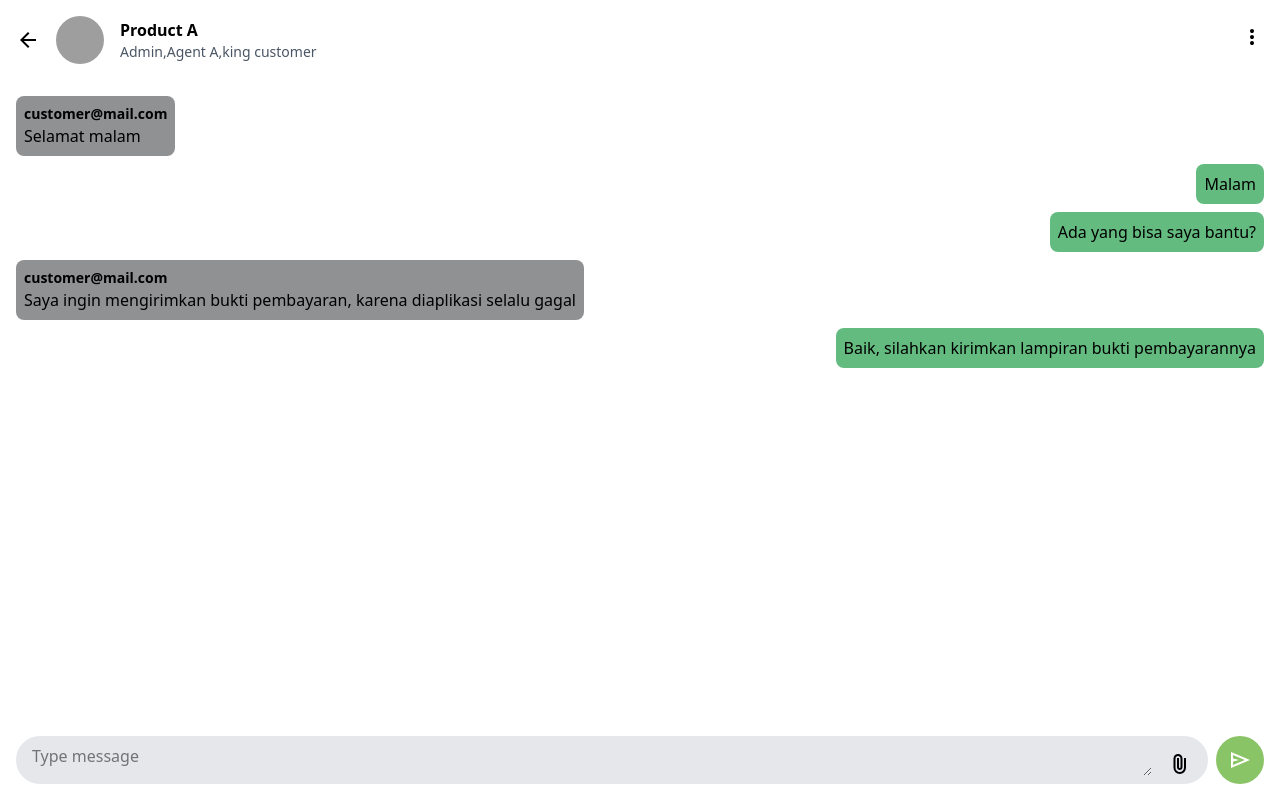
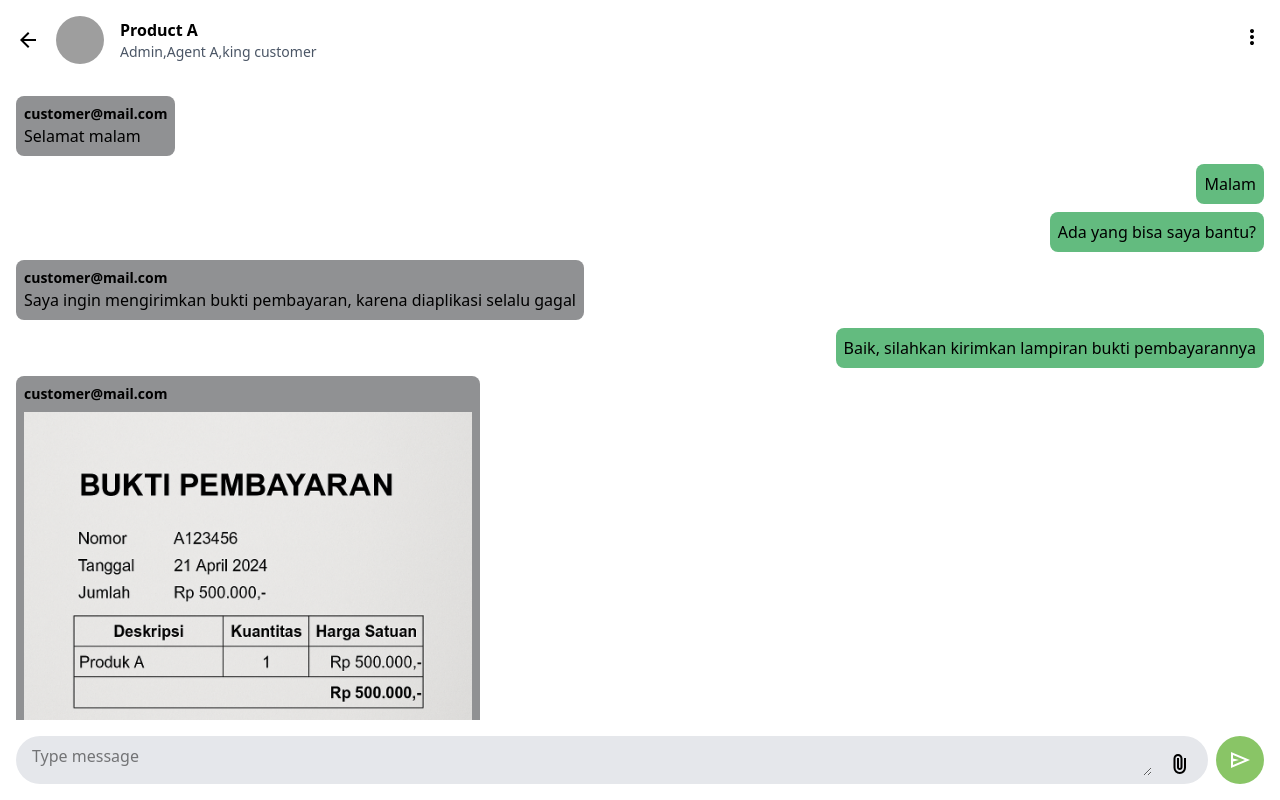
Before and after one commit to zakymzn/chat-room, a React (Vite) app: page /group/12456 in a window 1280 px wide. Built offline with nearby package versions, Linux system fonts and the light colour scheme; grey boxes are pictures that could not be loaded.

Commit message:
extend dummy json untuk menampilkan file gambar, video, atau pdf

```diff
--- a/src/components/RenderFile.tsx
+++ b/src/components/RenderFile.tsx
@@ -8,7 +8,7 @@ function RenderFile(file: UploadedFile) {
       <source src={file.url} type={file.type} />
     </video>;
   } else if (file.type === 'application/pdf') {
-    return <embed src={file.url} type="application/pdf" title="PDF Preview" className="h-64 w-full my-2" />;
+    return <embed src={file.url} type="application/pdf" title="PDF Preview" className="h-96 w-full my-2" />;
   } else {
     return <p>Unsupported file type</p>;
   }
--- /dev/null
+++ b/src/data/dummy_response_extended.json
@@ -0,0 +1,129 @@
+{
+  "results": [
+    {
+      "room": {
+        "name": "Product A",
+        "id": 12456,
+        "image_url": "https://picsum.photos/id/237/200/300",
+        "participant": [
+          {
+            "id": "admin@mail.com",
+            "name": "Admin",
+            "role": 0
+          },
+          {
+            "id": "agent@mail.com",
+            "name": "Agent A",
+            "role": 1
+          },
+          {
+            "id": "customer@mail.com",
+            "name": "king customer",
+            "role": 2
+          }
+        ]
+      },
+      "comments": [
+        {
+          "id": 885512,
+          "type": "text",
+          "message": "Selamat malam",
+          "sender": "customer@mail.com",
+          "file": []
+        },
+        {
+          "id": 885513,
+          "type": "text",
+          "message": "Malam",
+          "sender": "agent@mail.com",
+          "file": []
+        },
+        {
+          "id": 885514,
+          "type": "text",
+          "message": "Ada yang bisa saya bantu?",
+          "sender": "agent@mail.com",
+          "file": []
+        },
+        {
+          "id": 885515,
+          "type": "text",
+          "message": "Saya ingin mengirimkan bukti pembayaran, karena diaplikasi selalu gagal",
+          "sender": "customer@mail.com",
+          "file": []
+        },
+        {
+          "id": 885516,
+          "type": "text",
+          "message": "Baik, silahkan kirimkan lampiran bukti pembayarannya",
+          "sender": "agent@mail.com",
+          "file": []
+        },
+        {
+          "id": 885518,
+          "type": "text",
+          "message": "Ini bukti transfernya, saya transfer tadi siang.",
+          "sender": "customer@mail.com",
+          "file": [
+            {
+              "id": 995518,
+              "file": {
+                "name": "dummy_transfer_receipt.png",
+                "size": 9876,
+                "type": "image/png"
+              },
+              "url": "/src/assets/dummy_transfer_receipt.png",
+              "type": "image/png"
+            }
+          ]
+        },
+        {
+          "id": 885519,
+          "type": "text",
+          "message": "Baik, saya cek dulu ke bagian keuangan ya.",
+          "sender": "agent@mail.com",
+          "file": []
+        },
+        {
+          "id": 885520,
+          "type": "text",
+          "message": "Mohon ditunggu sebentar.",
+          "sender": "agent@mail.com",
+          "file": []
+        },
+        {
+          "id": 885521,
+          "type": "text",
+          "message": "Sudah kami terima pembayarannya. Berikut kami lampirkan invoice pembayaran sebagai bukti resmi.",
+          "sender": "agent@mail.com",
+          "file": [
+            {
+              "id": 995521,
+              "file": {
+                "name": "invoice_dummy.pdf",
+                "size": 9876,
+                "type": "application/pdf"
+              },
+              "url": "/src/assets/invoice_dummy.pdf",
+              "type": "application/pdf"
+            }
+          ]
+        },
+        {
+          "id": 885522,
+          "type": "text",
+          "message": "Wah, terima kasih banyak!",
+          "sender": "customer@mail.com",
+          "file": []
+        },
+        {
+          "id": 885523,
+          "type": "text",
+          "message": "Sama-sama, senang bisa membantu.",
+          "sender": "agent@mail.com",
+          "file": []
+        }
+      ]
+    }
+  ]
+}
--- a/src/pages/GroupChatPage.tsx
+++ b/src/pages/GroupChatPage.tsx
@@ -1,6 +1,6 @@
 import React, { useEffect, useState } from "react";
 import type { Datas, UploadedFile } from "../data/interfaces";
-import data from "../data/dummy_response.json";
+import data from "../data/dummy_response_extended.json";
 import { NavLink } from "react-router-dom";
 import RenderFile from "../components/RenderFile";
 import { customAlphabet } from "nanoid";
@@ -99,7 +99,7 @@ function GroupChatPage() {
       <ul className="flex flex-col p-4 space-y-2 h-[calc(100vh-10rem)] overflow-y-auto">
         {
           response?.results[0].comments.map((message) => (
-            <li key={message.id} className={`${message.sender === userId ? 'bg-iguana-green text-black place-self-end' : 'bg-neutral text-black place-self-start'} max-w-2/3 rounded-lg p-2`}>
+            <li key={message.id} className={`${message.sender === userId ? 'bg-iguana-green text-black place-self-end' : 'bg-neutral text-black place-self-start'} max-w-4/5 rounded-lg p-2`}>
               {
                 message.sender !== userId && (
                   <p className="font-bold text-sm">{message.sender}</p>
--- a/src/pages/GroupDetailPage.tsx
+++ b/src/pages/GroupDetailPage.tsx
@@ -1,7 +1,7 @@
 import { useEffect, useState } from "react";
 import { NavLink } from "react-router-dom";
 import type { Datas } from "../data/interfaces";
-import data from "../data/dummy_response.json";
+import data from "../data/dummy_response_extended.json";
 
 function GroupDetailPage() {
   const [response, setResponse] = useState<Datas>();
--- a/src/pages/HomePage.tsx
+++ b/src/pages/HomePage.tsx
@@ -1,6 +1,6 @@
 import { useEffect, useState } from "react";
 import type { Datas, UploadedFile } from "../data/interfaces";
-import data from "../data/dummy_response.json";
+import data from "../data/dummy_response_extended.json";
 import { NavLink } from "react-router-dom";
 import vector from "../assets/select_chat.svg";
 import { customAlphabet } from "nanoid";
@@ -165,7 +165,7 @@ function HomePage() {
               <ul className="flex flex-col p-4 space-y-2 h-[calc(100vh-10rem)] overflow-y-auto">
                 {
                   response?.results[0].comments.map((message) => (
-                    <li key={message.id} className={`${message.sender === userId ? 'bg-iguana-green text-black place-self-end' : 'bg-neutral text-black place-self-start'} max-w-2/3 rounded-lg p-2`}>
+                    <li key={message.id} className={`${message.sender === userId ? 'bg-iguana-green text-black place-self-end' : 'bg-neutral text-black place-self-start'} max-w-4/5 rounded-lg p-2`}>
                       {
                         message.sender !== userId && (
                           <p className="font-bold text-sm">{message.sender}</p>
```
Also changed, not shown: src/assets/dummy_transfer_receipt.png (added), 1 other file (tests, documents, lock files or other folders).
